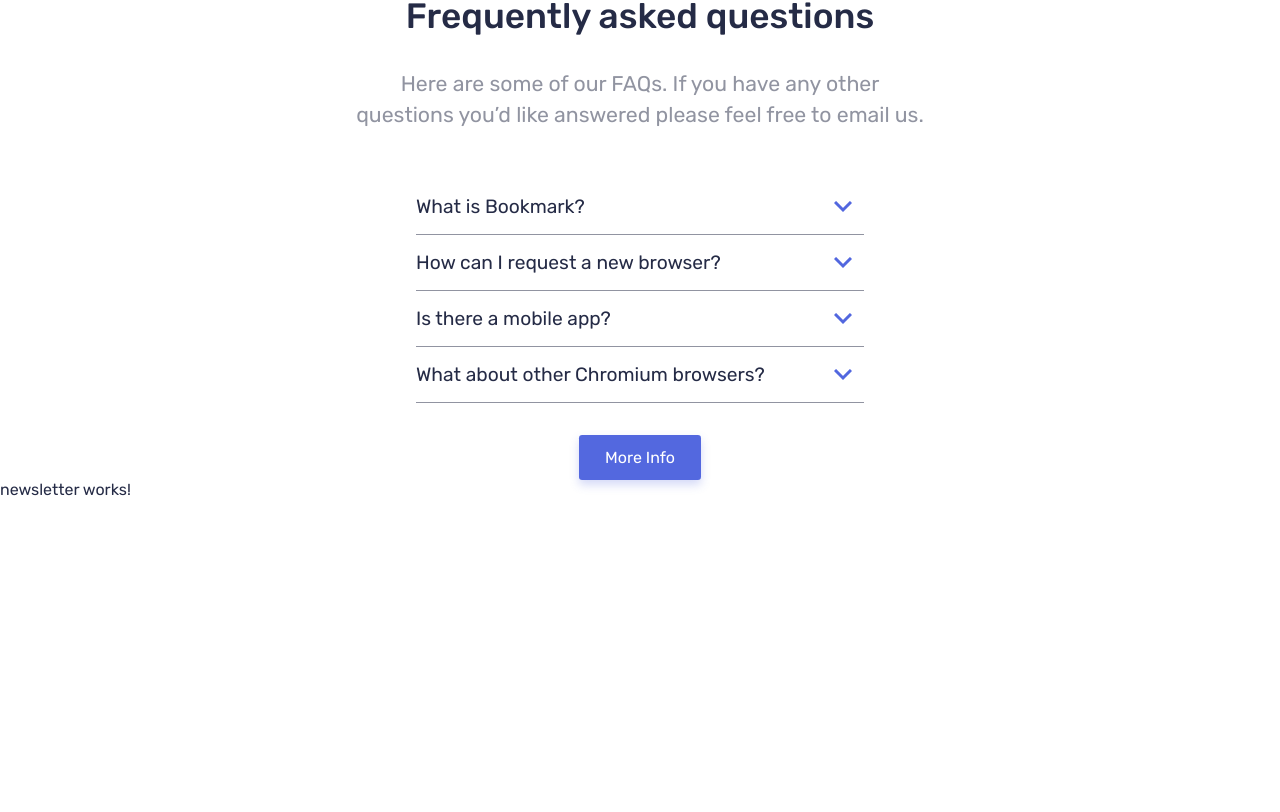
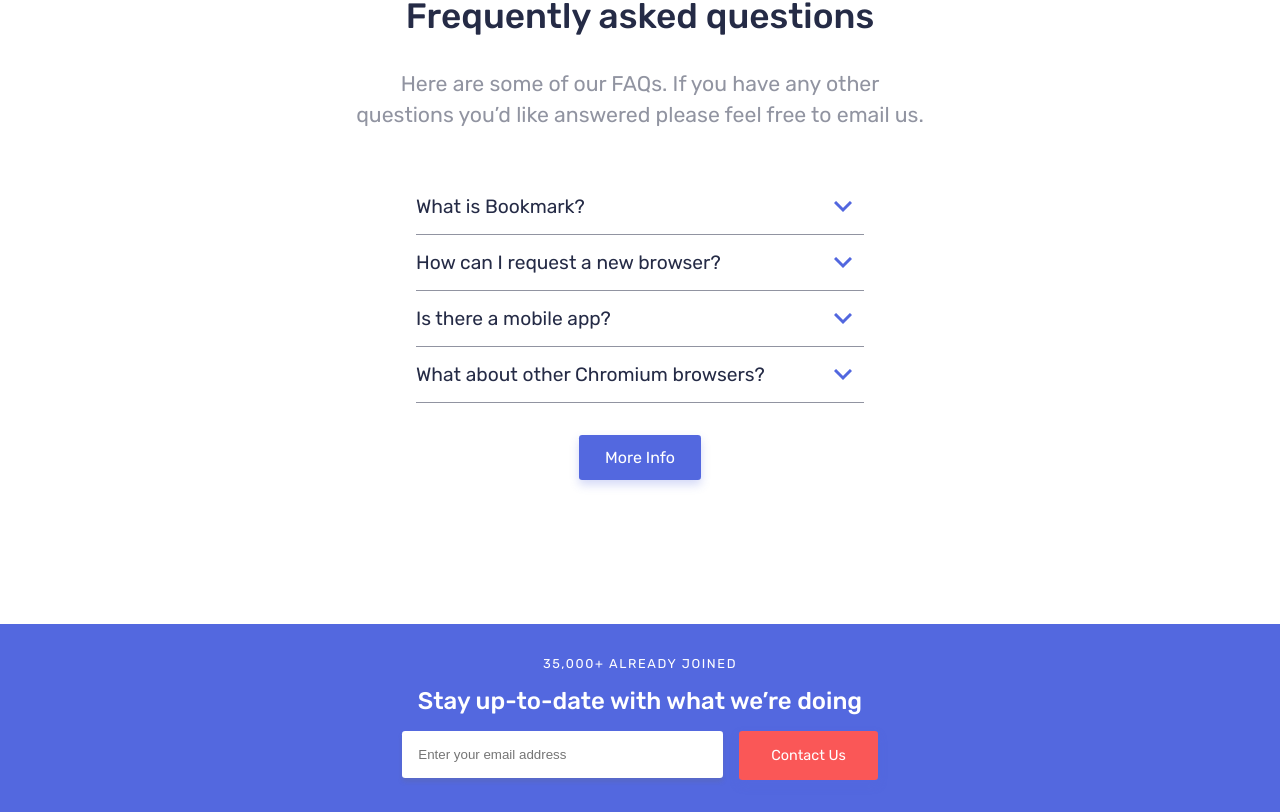
Before and after one commit to JungleGiu/Angular-clone, an Angular app: page / in a window 1280 px wide. Shown: the part 2650-3462 px from the top of the page. Before the commit the page ends 3149 px from the top, so only its background shows below. Built offline with nearby package versions, Linux system fonts and the light colour scheme.

Commit message:
desktop layout and validation implemented

```diff
--- a/src/app/sections/newsletter/newsletter.html
+++ b/src/app/sections/newsletter/newsletter.html
@@ -1 +1,12 @@
-<p>newsletter works!</p>
+<section id="newsletter">
+<div id="newsletter-text">
+    <h3>35,000+ already joined</h3>
+    <h2>Stay up-to-date with what we’re doing</h2>
+</div>
+<div  id="newsletter-form">
+    <div id="newsletter-email" [ngClass]="{'error': submitted && !validateEmail()}">
+   <input type="email" placeholder="Enter your email address" [(ngModel)]="email" /><img src="Images/icon-error.svg">
+    </div>
+    <button (click)="validateEmail()">Contact Us</button>
+</div>
+</section>
--- a/src/app/sections/newsletter/newsletter.scss
+++ b/src/app/sections/newsletter/newsletter.scss
@@ -0,0 +1,82 @@
+@use '../../../styles' as var;
+#newsletter{
+    display: flex;
+    flex-direction: column;
+    align-items: center;
+    justify-content: center;
+    text-align: center;
+    gap: 1rem;
+    margin-top: 9rem;
+    width: 100%;
+    background-color: var.$tertiary-color;
+    padding: 2rem 0 2rem 0;
+#newsletter-text{
+        display: flex;
+        flex-direction: column;
+        justify-content: center;
+        align-items: center;
+        gap: 1rem;
+    }
+ h3{
+    font-size: 0.8rem;
+    font-weight: 400;
+    color: #ffffff;
+    text-transform: uppercase;
+    letter-spacing: 0.1rem;
+ }
+ h2{
+    font-size: 1.5rem;
+    font-weight: 500;
+    color: #ffffff;
+ }
+ #newsletter-form{
+    display: flex;
+    flex-direction: row;
+    justify-content: center;
+    align-items: flex-start;
+    gap: 1rem;
+    width: 100%;
+    font-size: 1.5rem;
+    input{
+        border-radius: 0.2rem;
+        border: none;
+        padding: 1rem 8rem 1rem 1rem;
+        box-shadow: 0px 4px 4px rgba(108, 108, 108, 0.2);
+    }
+    button{
+        @include var.button(var.$quaternary-color, #ffffff, 1rem 2rem,0.9rem);
+
+    }
+    img {
+        display: none;
+        position:absolute;
+        transform: translate(600%, -80%);
+    }
+    #newsletter-email.error{
+        border: 3px solid var.$quaternary-color;
+        display: flex;
+        flex-direction: column;
+        justify-content: center;
+        align-items: center;
+        border-radius: 0.2rem;
+    }
+    #newsletter-email.error::after{
+        content : 'Whoops, make sure it\'s an email';
+       padding: 0.5rem 0rem;
+        width: 100%;
+        background-color: var.$quaternary-color;
+        border-radius: 0.2rem;
+        color: #ffffff;
+        font-size: 0.8rem;
+        font-weight: 400;
+        text-align: center;
+
+    }
+    #newsletter-email.error img {
+        display: block;
+    }
+    input:focus{
+        outline: none;
+    }
+ }
+}
--- a/src/app/sections/newsletter/newsletter.ts
+++ b/src/app/sections/newsletter/newsletter.ts
@@ -1,11 +1,18 @@
-import { Component } from '@angular/core';
-
+import { Component, signal } from '@angular/core';
+import { FormsModule } from '@angular/forms';
+import { NgClass } from '@angular/common';
 @Component({
   selector: 'app-newsletter',
-  imports: [],
+  imports: [FormsModule , NgClass],
   templateUrl: './newsletter.html',
   styleUrl: './newsletter.scss'
 })
 export class Newsletter {
-
+email = ''
+submitted = false;
+validateEmail = () =>{
+  this.submitted = true;
+  const emailRegex = /^[^\s@]+@[^\s@]+\.[^\s@]+$/
+  return emailRegex.test(this.email)
 }
+}
```
